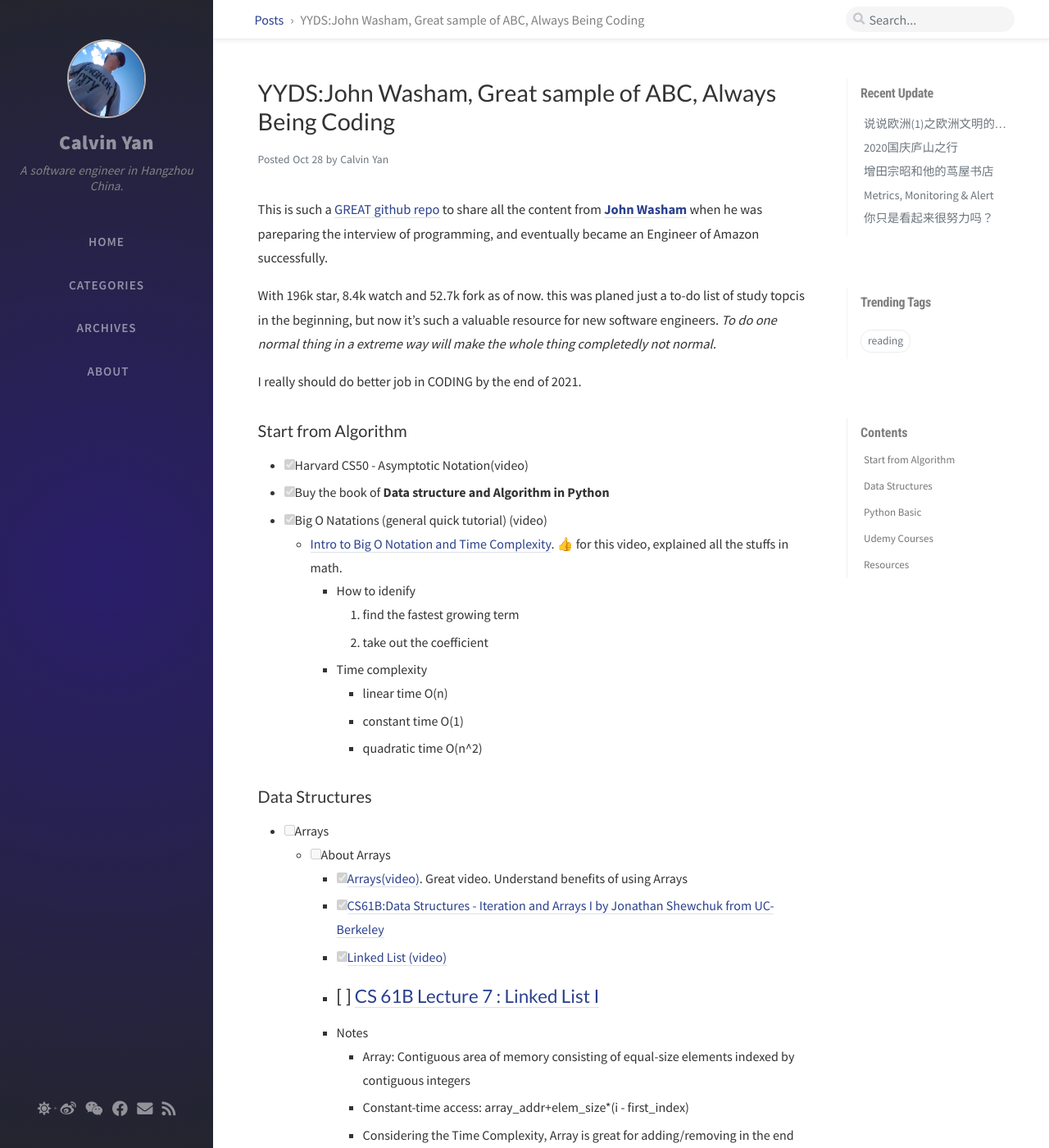
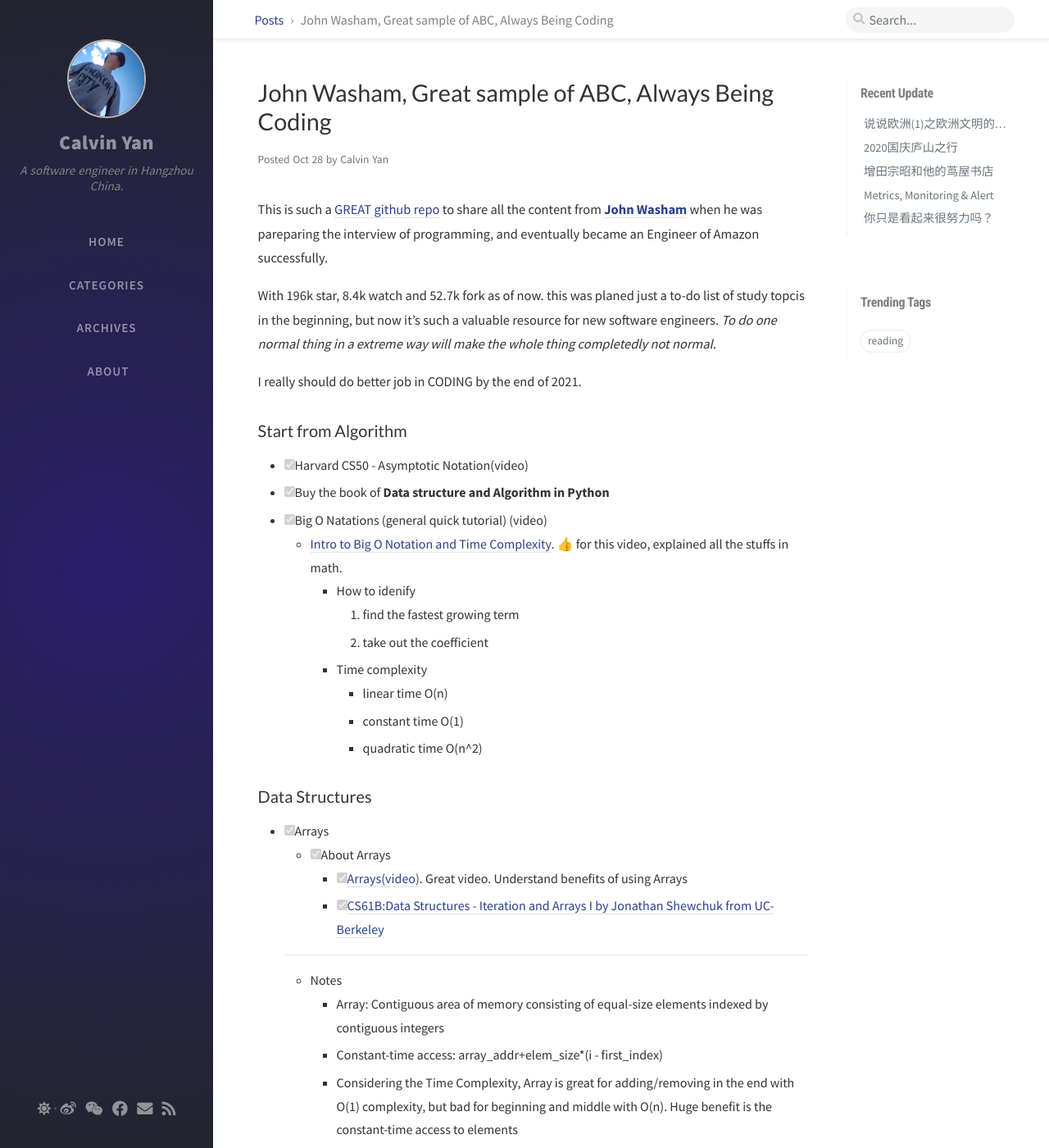
Before and after one commit to hicalvin/hicalvin.github.io, a Jekyll site: the page built from _posts/2021-10-28-abc_always_being_coding.md, in a window 1280 px wide and 1400 px high. Shown: the whole window at 82% size. Built offline with Jekyll 4.4.1, drawn with Linux system fonts in a browser that asks for light colours; nearby versions of some CDN libraries; emoji names are drawn with the system emoji font; comment, search, counter and statistics services are not loaded; some of the changed text lies outside the part shown.

Commit message:
update format of post ABC

```diff
--- a/_posts/2021-10-28-abc_always_being_coding.md
+++ b/_posts/2021-10-28-abc_always_being_coding.md
@@ -1,6 +1,6 @@
 ---
 layout: post
-title:  "YYDS:John Washam, Great sample of ABC, Always Being Coding"
+title:  "John Washam, Great sample of ABC, Always Being Coding"
 date:   2021-10-28 15:03:50 +0800
 category: tech
 ---
@@ -27,12 +27,11 @@ I really should do better job in CODING by the end of 2021.
 
 ### Data Structures
 
-- [ ] Arrays
-  - [ ] About Arrays
+- [x] Arrays
+  - [x] About Arrays
     - [x] [Arrays(video)](https://www.coursera.org/lecture/data-structures/arrays-OsBSF). Great video. Understand benefits of using Arrays
     - [x] [CS61B:Data Structures - Iteration and Arrays I by Jonathan Shewchuk from UC-Berkeley](https://archive.org/details/ucberkeley_webcast_Wp8oiO_CZZE)
-    - [x] [Linked List (video)](https://www.coursera.org/lecture/data-structures/singly-linked-lists-kHhgK)
-    - [ ] [CS 61B Lecture 7 : Linked List I](https://archive.org/details/ucberkeley_webcast_htzJdKoEmO0)
+
     ---
     - Notes
       - Array: Contiguous area of memory consisting of equal-size elements indexed by contiguous integers
```
Also changed, not shown: other parts of _posts/2021-10-28-abc_always_being_coding.md (+9 -1 lines).
